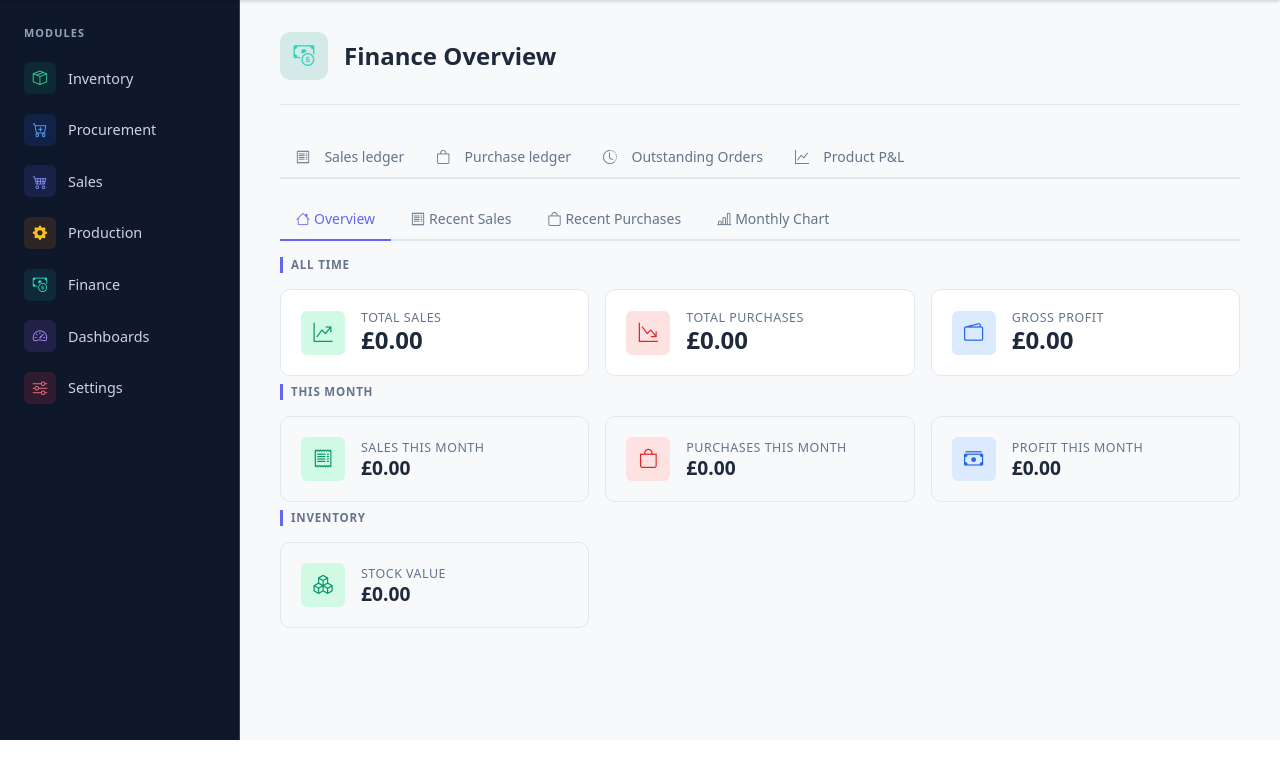
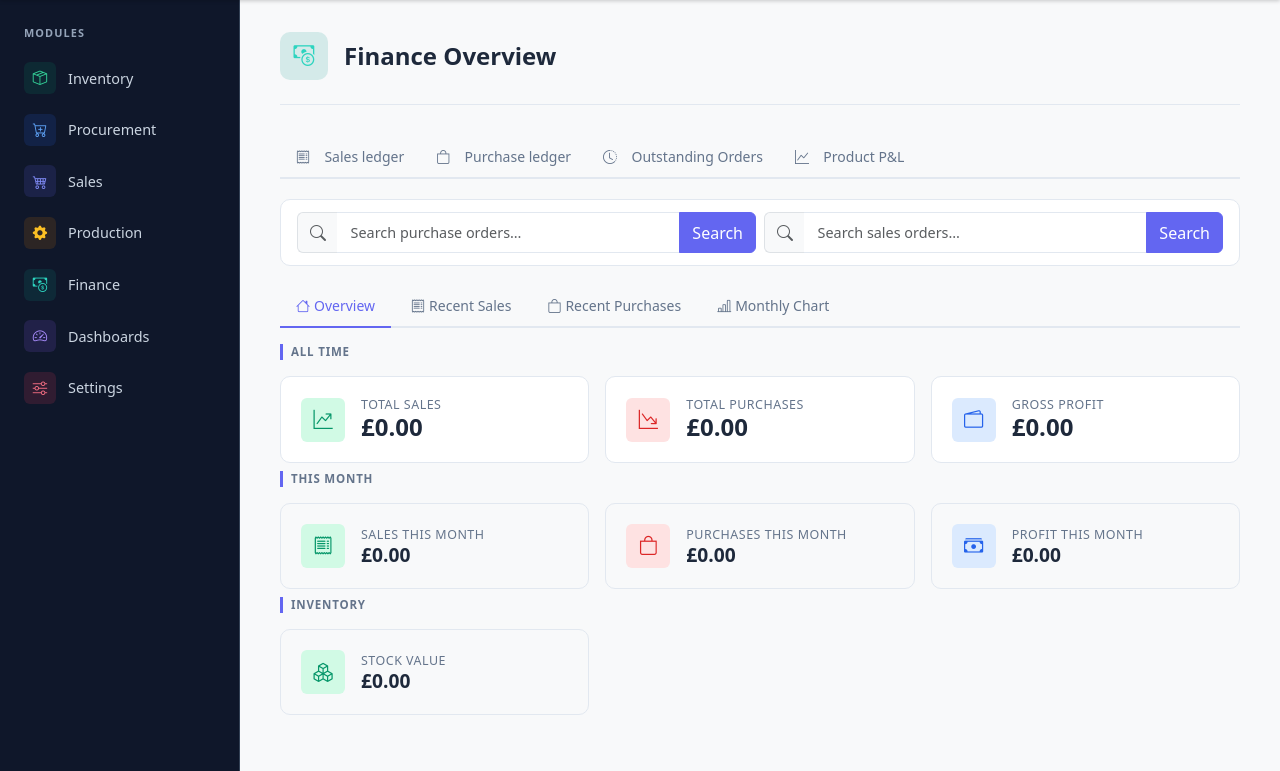
Before and after one commit to Um9i/ERPv, a Django app: page /finance/ in a window 1280 px wide. Shown: the part 60-831 px from the top of the page. Before the commit the page ends 800 px from the top, so only its background shows below. Run offline with Django 4.2, Linux system fonts and the light colour scheme; the visitor is signed in with stand-in values (Sample User, id 1); data that the repository does not hold is empty.

Commit message:
feat: add search functionality to various dashboards for improved order tracking

```diff
--- a/templates/dashboards/home.html
+++ b/templates/dashboards/home.html
@@ -5,6 +5,7 @@
 {% block dashboard_title %}Dashboards{% endblock %}
 
 {% block dashboard_links %}
+<a href="{% url 'dashboards:dashboard-home' %}"><i class="bi bi-speedometer2"></i>Dashboards</a>
 <a href="{% url 'dashboards:shipping-schedule' %}"><i class="bi bi-truck"></i>Shipping Schedule</a>
 <a href="{% url 'dashboards:delivery-schedule' %}"><i class="bi bi-box-seam"></i>Delivery Schedule</a>
 {% endblock %}
--- a/templates/finance/dashboard.html
+++ b/templates/finance/dashboard.html
@@ -9,6 +9,37 @@
 <a href="{% url 'finance:purchase-ledger-archive' %}"><i class="bi bi-bag me-2"></i>Purchase ledger</a>
 <a href="{% url 'finance:outstanding-orders' %}"><i class="bi bi-clock-history me-2"></i>Outstanding Orders</a>
 <a href="{% url 'finance:product-pl' %}"><i class="bi bi-graph-up me-2"></i>Product P&amp;L</a>
+{% endblock %}
+
+{% block dashboard_search %}
+<div class="list-filter mt-3">
+  <div class="row g-2">
+    <div class="col-md-6">
+      <form method="get" action="{% url 'procurement:purchase-order-list' %}">
+        <input type="hidden" name="status" value="">
+        <div class="input-group">
+          <span class="input-group-text bg-light border-end-0">
+            <i class="bi bi-search text-muted"></i>
+          </span>
+          <input type="search" name="q" class="form-control border-start-0" placeholder="Search purchase orders…" autocomplete="off">
+          <button type="submit" class="btn btn-primary">Search</button>
+        </div>
+      </form>
+    </div>
+    <div class="col-md-6">
+      <form method="get" action="{% url 'sales:sales-order-list' %}">
+        <input type="hidden" name="status" value="">
+        <div class="input-group">
+          <span class="input-group-text bg-light border-end-0">
+            <i class="bi bi-search text-muted"></i>
+          </span>
+          <input type="search" name="q" class="form-control border-start-0" placeholder="Search sales orders…" autocomplete="off">
+          <button type="submit" class="btn btn-primary">Search</button>
+        </div>
+      </form>
+    </div>
+  </div>
+</div>
 {% endblock %}
 
 {% block dashboard_metrics %}
```
Also changed, not shown: templates/dashboards/delivery_schedule.html (+15 -0 lines), templates/dashboards/shipping_schedule.html (+16 -0 lines), templates/procurement/procurement_dashboard.html (+15 -0 lines), templates/production/production_dashboard.html (+14 -0 lines), templates/sales/sales_dashboard.html (+15 -0 lines).
